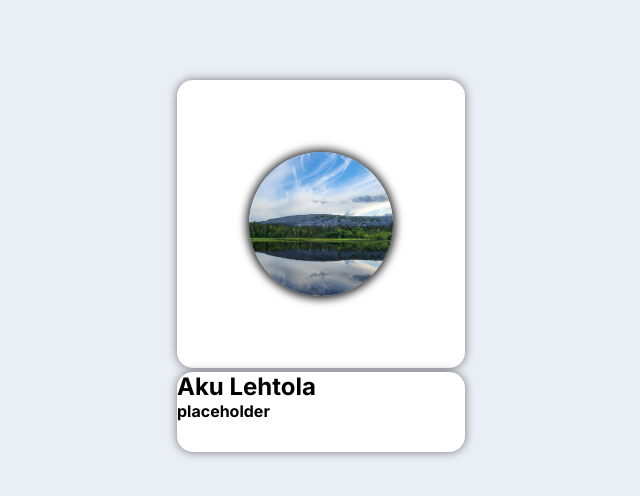
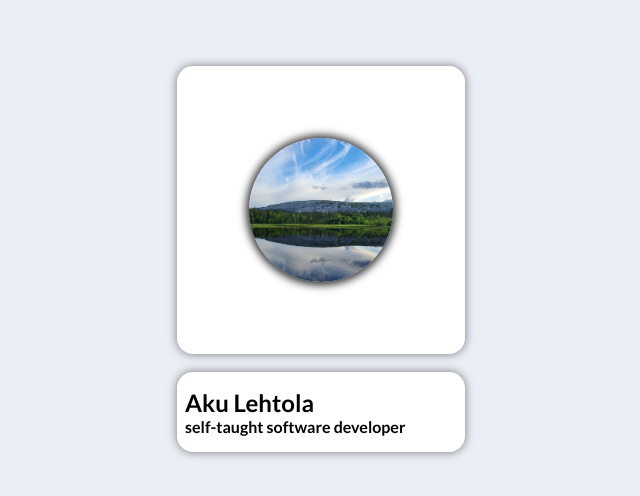
Before and after one commit to akulehtola/akulehtola.com, a React (Vite) app in the folder client/: page / in a window 1280 px wide. Shown: the part 134-630 px from the top of the page, without its empty margins (319-959 px from the left). Built offline with nearby package versions, Linux system fonts and the light colour scheme.

Commit message:
fixed name container

```diff
--- a/client/src/NameContainer/Component.tsx
+++ b/client/src/NameContainer/Component.tsx
@@ -4,8 +4,10 @@
     return (
         <>
         <div className="namecontainer">
-            <h2>Aku Lehtola</h2>
-            <h4>placeholder</h4>
+            <div className="texts">
+                <h2>Aku Lehtola</h2>
+                <h4>self-taught software developer</h4>
+            </div>
         </div>
         </>
     )
--- a/client/src/NameContainer/index.css
+++ b/client/src/NameContainer/index.css
@@ -1,12 +1,21 @@
 .namecontainer {
-    margin: 2px;
+    margin: 1rem;
     width: 18rem;
     height: 5rem;
     background-color: #fff;
     box-shadow: 0 0 10px rgba(0, 0, 0, 0.5);
     border-radius: 16px;
+    display: flex;
+    justify-content: center;
+    flex-direction: column;
+}
+
+.texts {
+    width: 16rem;
+    margin-left: 0.5rem;
 }
 
 h2, h4 {
+    color: #000000;
     margin: 0;
 }
--- a/client/src/index.css
+++ b/client/src/index.css
@@ -1,4 +1,5 @@
 @import url('https://fonts.googleapis.com/css2?family=Inter:ital,opsz,wght@0,14..32,100..900;1,14..32,100..900&display=swap');
+@import url('https://fonts.googleapis.com/css2?family=Lato:ital,wght@0,100;0,300;0,400;0,700;0,900;1,100;1,300;1,400;1,700;1,900&display=swap');
 
 body, html {
     height: 100%;
@@ -8,7 +9,7 @@
     display: flex;
     justify-content: center;
     align-items: center;
-    font-family: 'Inter', serif;
+    font-family: 'Lato', sans-serif;
 }
 
 .mainContainer {
```
